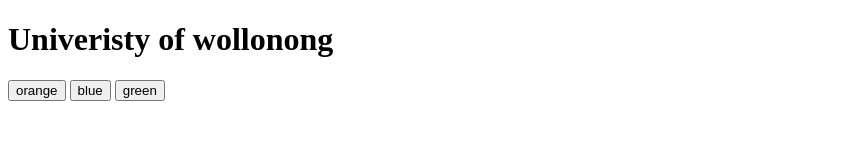
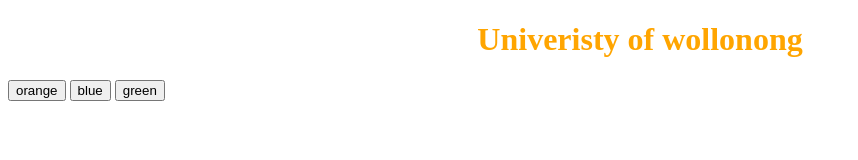
Before and after one commit to BrxwnSugxr/XSLT-CSSJS-Demo, a plain HTML site: page headingChange.html in a window 1280 px wide. Both pictures are taken after a click on the button "orange". Shown: the whole page, without its empty margins (0-858 px from the left). Drawn offline with Linux system fonts and the light colour scheme.

Commit message:
js and css

```diff
--- a/headingChange.html
+++ b/headingChange.html
@@ -4,6 +4,21 @@
     <meta charset="UTF-8" />
     <meta name="viewport" content="width=device-width, initial-scale=1.0" />
     <title>Title</title>
+    <style>
+      h1 {
+        text-align: center;
+        padding-inline: 10px;
+      }
+
+      #headingTag:hover {
+        transform: scale(2);
+      }
+    </style>
+    <script>
+      function changeColor(colorValue) {
+        document.getElementById("headingTag").style.color = colorValue;
+      }
+    </script>
   </head>
   <body>
     <h1 id="headingTag">Univeristy of wollonong</h1>
```
